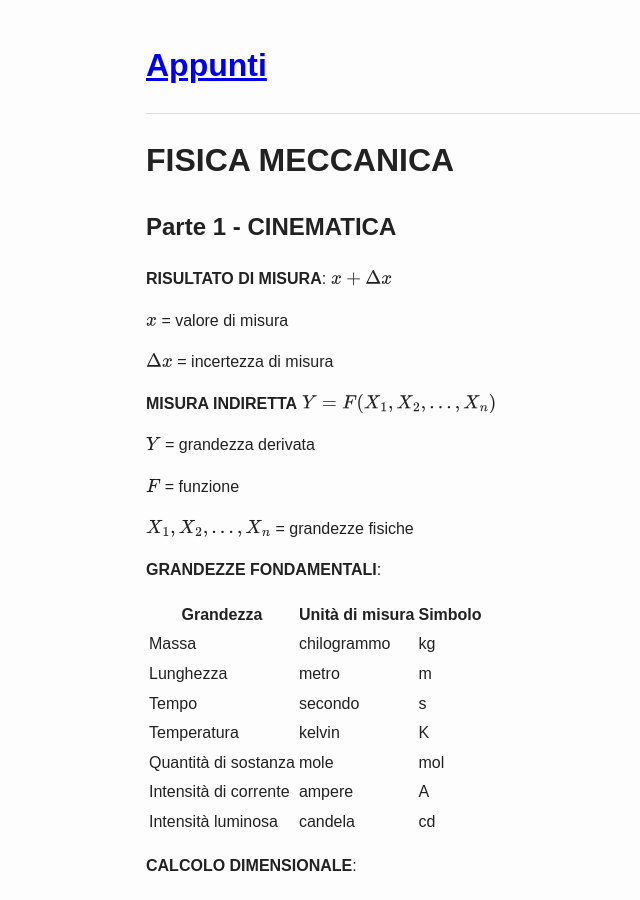
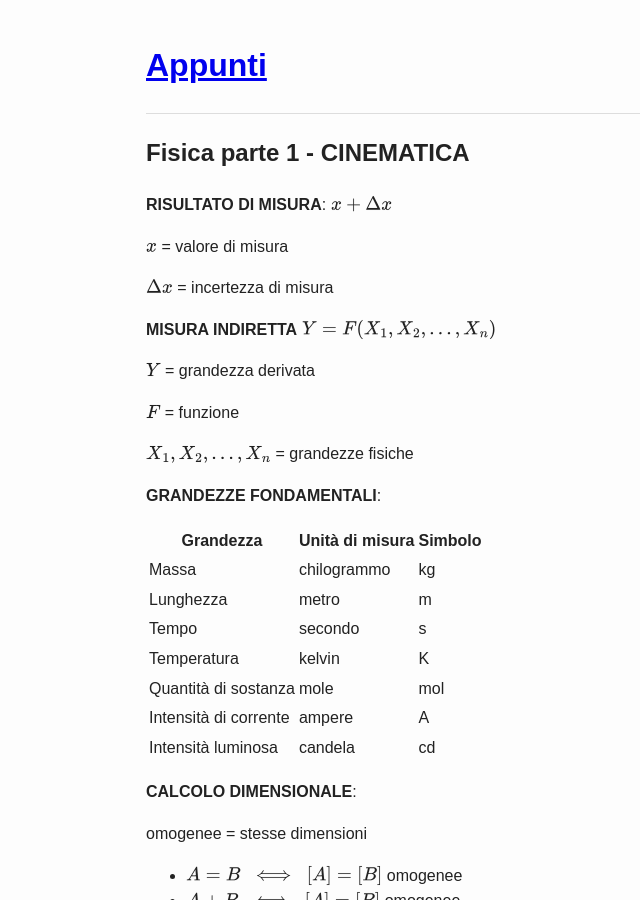
Before and after one commit to comarandr/comarandr.github.io, a Jekyll site: the page built from fisica/fisica.md, in a window 1280 px wide and 900 px high. Shown: the whole window, without its empty margins (44-684 px from the left). Built offline with Jekyll 4.4.1, drawn with Linux system fonts in a browser that asks for light colours; our own code applies the rules of GitHub Pages for plain Markdown files.

Commit message:
risistemato

```diff
--- a/fisica/fisica.md
+++ b/fisica/fisica.md
@@ -1,6 +1,10 @@
-# FISICA MECCANICA
+---
+layout: default
+title: Fisica
+permalink: /fisica/
+---
 
-## Parte 1 - CINEMATICA
+## Fisica parte 1 - CINEMATICA
 
 **RISULTATO DI MISURA**: $ x + \Delta x $
 
```
